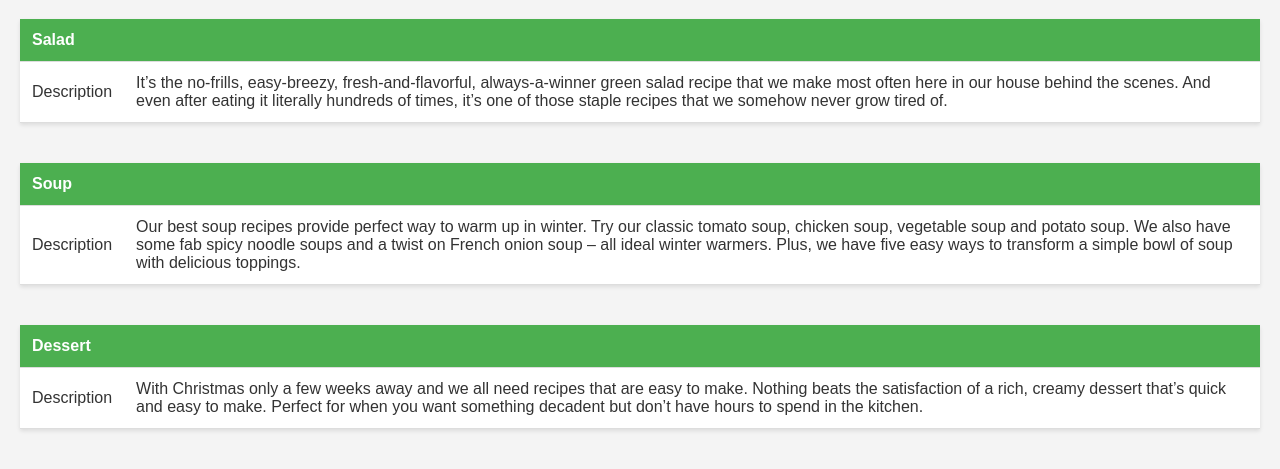
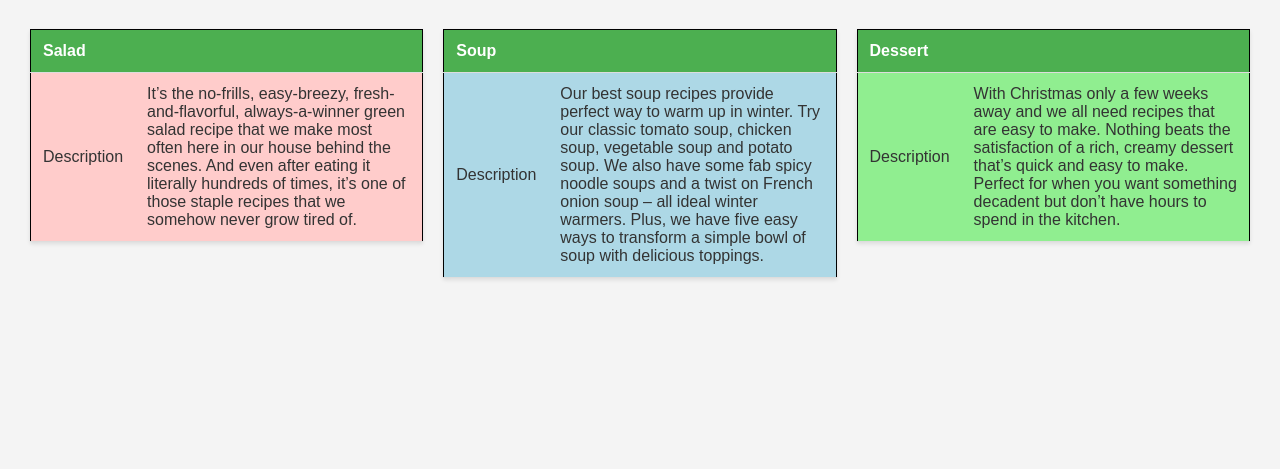
Before and after one commit to Sissilaure/Coursera-test, a plain HTML site: page module2-solution/index2.html in a window 1280 px wide. Shown: the part 81-550 px from the top of the page. Drawn offline with Linux system fonts and the light colour scheme.

Commit message:
Update index2.html
Ajout des bordures et couleurs

```diff
--- a/module2-solution/index2.html
+++ b/module2-solution/index2.html
@@ -25,6 +25,7 @@
             margin-bottom: 40px;
             background-color: white;
             box-shadow: 0 2px 4px rgba(0, 0, 0, 0.1);
+            border:1px solid black;
         }
 
         th, td {
@@ -41,13 +42,54 @@
         tr:hover {
             background-color: #f5f5f5;
         }
+        #Salad{
+            background-color:#ffcccb
+            }
+        #Soup{ background-color:#add8e6}
+        #Dessert{ background-color:#90ee90}
+        th {
+            background-color: #4CAF50; /* Vert pour les en-têtes */
+            color: white;
+        }
+
+        /* Desktop View (992px and above) */
+        @media (min-width: 992px) {
+            table {
+                width: calc(33.33% - 20px); /* 3 sections égales avec marges */
+                float: left;
+                margin: 10px;
+            }
+        }
+
+        /* Tablet View (768px to 991px) */
+        @media (min-width: 768px) and (max-width: 991px) {
+            #Salad, #Soup {
+                width: calc(50% - 20px); /* 2 sections égales sur la première ligne */
+                float: left;
+                margin: 10px;
+            }
+            #Dessert {
+                width: calc(100% - 20px); /* 1 section sur la deuxième ligne */
+                float: left;
+                margin: 10px;
+            }
+        }
+
+        /* Mobile View (767px and below) */
+        @media (max-width: 767px) {
+            table {
+                width: calc(100% - 20px); /* 1 section par ligne */
+                float: left;
+                margin: 10px;
+            }
+        }
     </style>
 </head>
 <body>
     <h1>The Menu</h1>
 
     <!-- Tableau pour la Salade -->
-    <table>
+    <table id="Salad">
         <tr>
             <th colspan="2">Salad</th>
         </tr>
@@ -58,7 +100,7 @@
     </table>
 
     <!-- Tableau pour la Soupe -->
-    <table>
+    <table id="Soup">
         <tr>
             <th colspan="2">Soup</th>
         </tr>
@@ -69,7 +111,7 @@
     </table>
 
     <!-- Tableau pour le Dessert -->
-    <table>
+    <table id="Dessert">
         <tr>
             <th colspan="2">Dessert</th>
         </tr>
```
